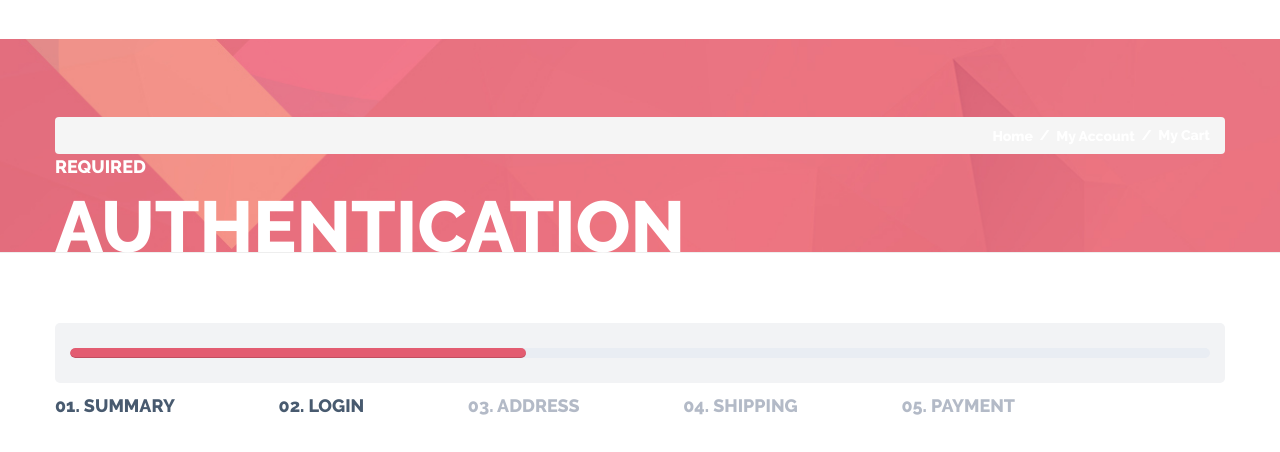
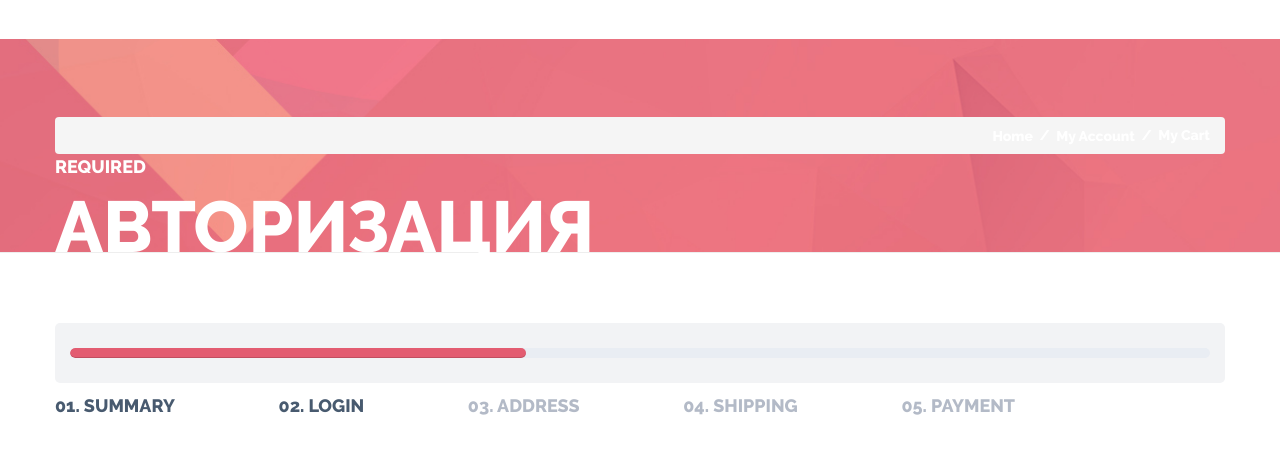
Before and after one commit to AzazelMaqsood/KingBooks, a Yii app: template views/site/reglog.php in a window 1280 px wide. Shown: the part 196-648 px from the top of the page. Run offline with PHP 8.4 and a stand-in for Yii, Linux system fonts and the light colour scheme; the template is opened without the code that fills it, so the values that code supplies are empty; form fields are guessed from the names that the template uses; some libraries are stand-ins or nearby versions.

Commit message:
Update reglog.php

```diff
--- a/views/site/reglog.php
+++ b/views/site/reglog.php
@@ -14,7 +14,7 @@ use yii\helpers\Url;
                     <div class="container">
                         <div class="page-title">
                             <h4>REQUIRED</h4>
-                            <h2>AUTHENTICATION</h2>
+                            <h2>АВТОРИЗАЦИЯ</h2>
                         </div>
                     </div>
                     <!-- /.page-title -->
```
